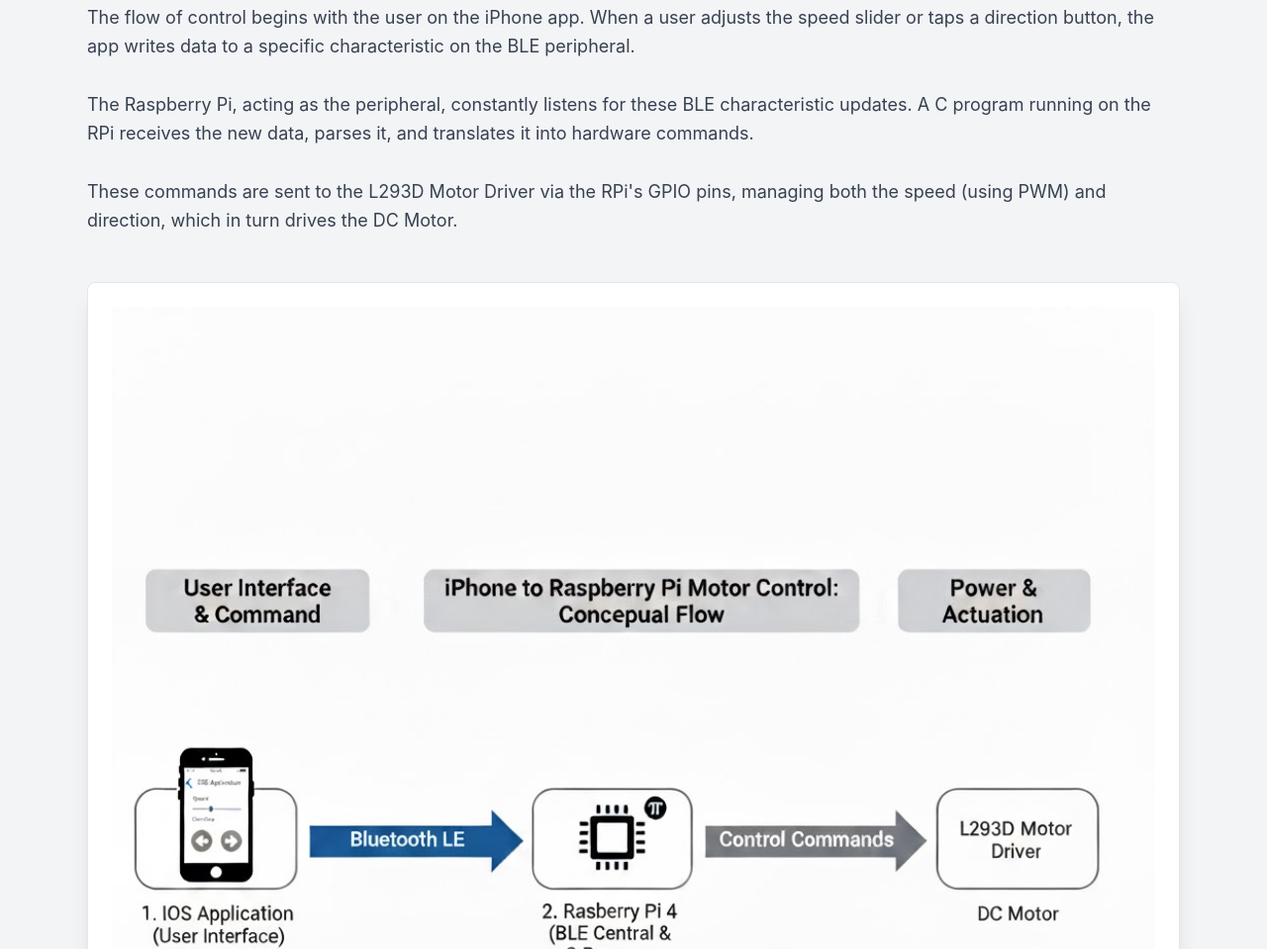
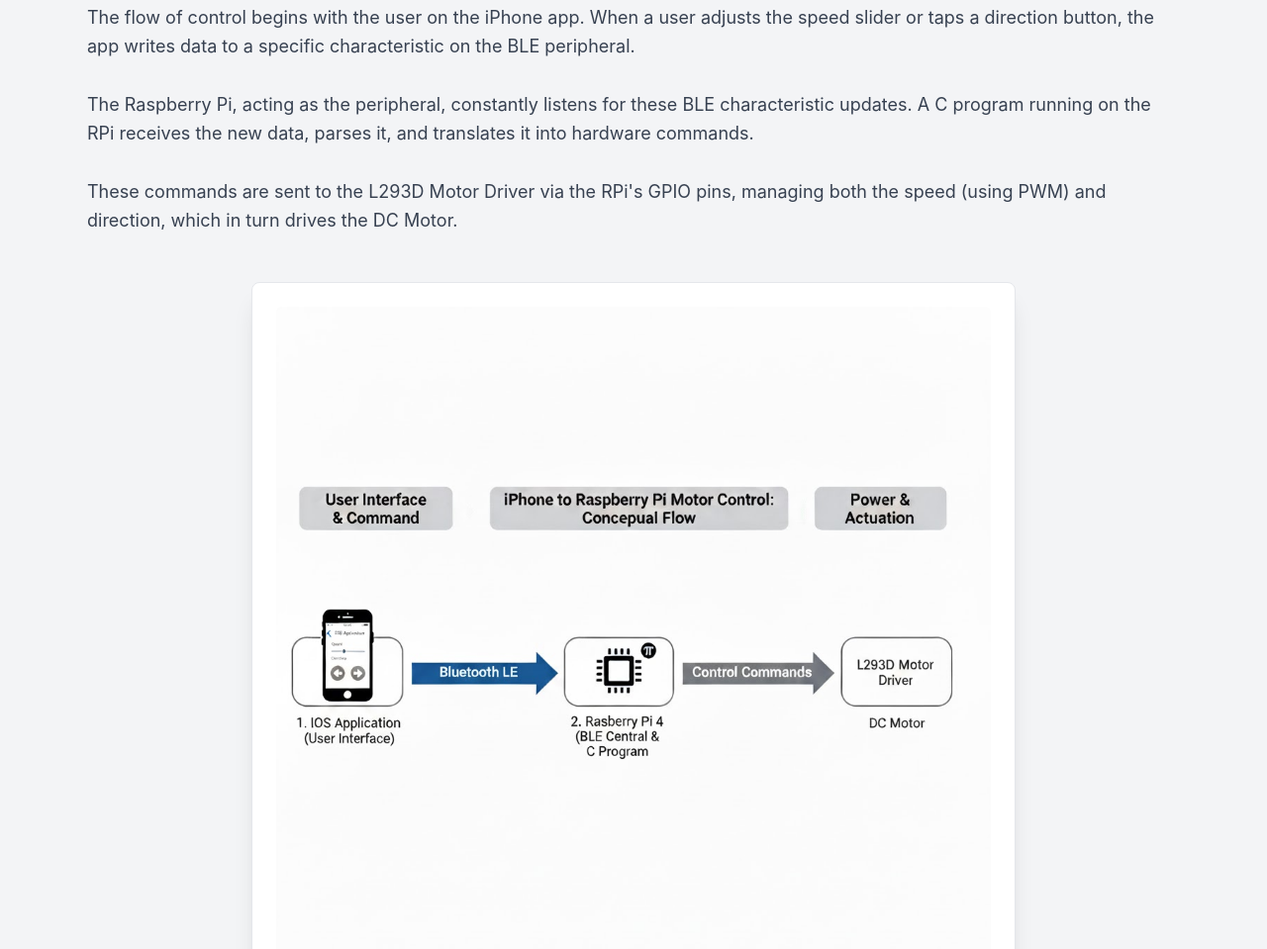
Before and after one commit to blakewithee/PARMCO, a plain HTML site: page index.html in a window 1280 px wide. Shown: the part 901-1860 px from the top of the page at 99% size. Drawn offline with nearby package versions, Linux system fonts and the light colour scheme; a web font is replaced by a local one.

Commit message:
Update index.html

```diff
--- a/index.html
+++ b/index.html
@@ -78,7 +78,7 @@
                         </p>
                     </div>
 
-                    <div class="w-full">
+                    <div class="w-full max-w-[70%] mx-auto">
                         <div class="bg-white rounded-lg shadow-xl p-6 border border-gray-200">
                             <img src="images/system.jpg"
                                  alt="A schematic diagram of the motor and H-bridge circuit"
```
